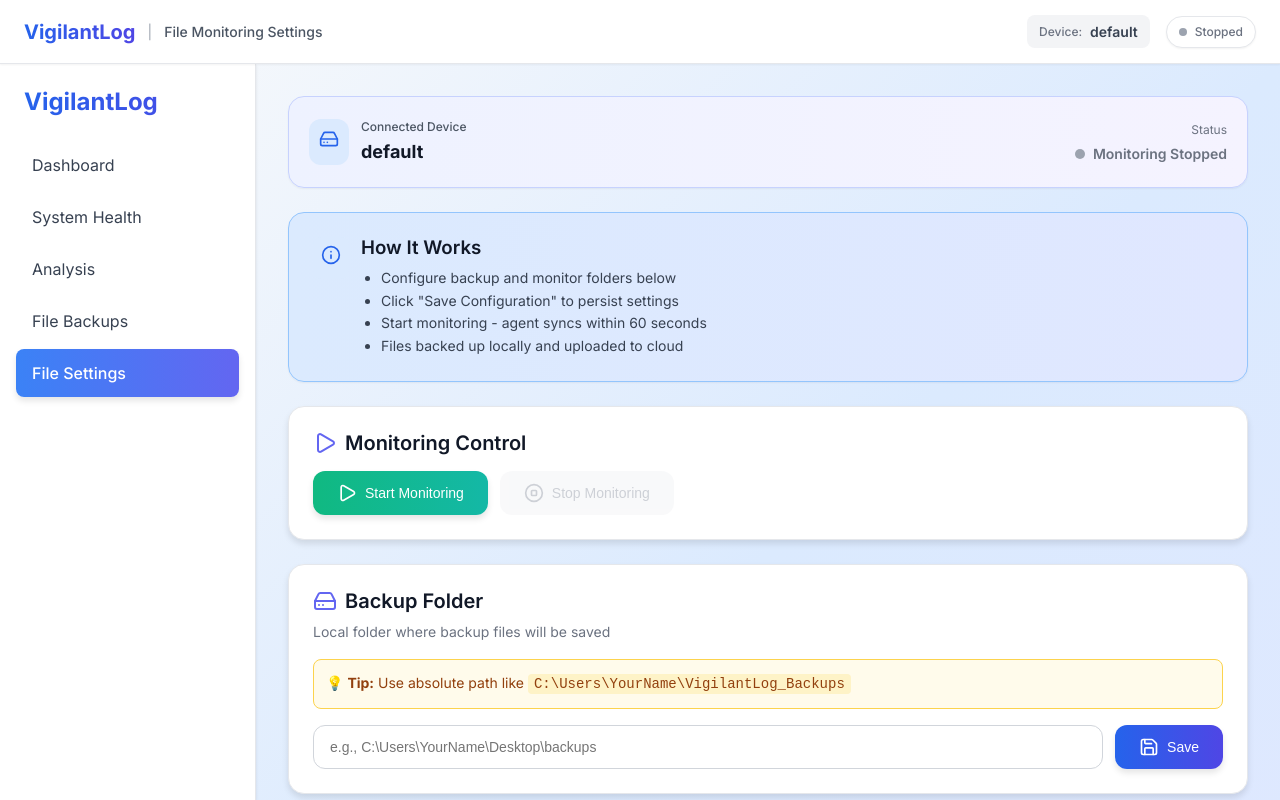
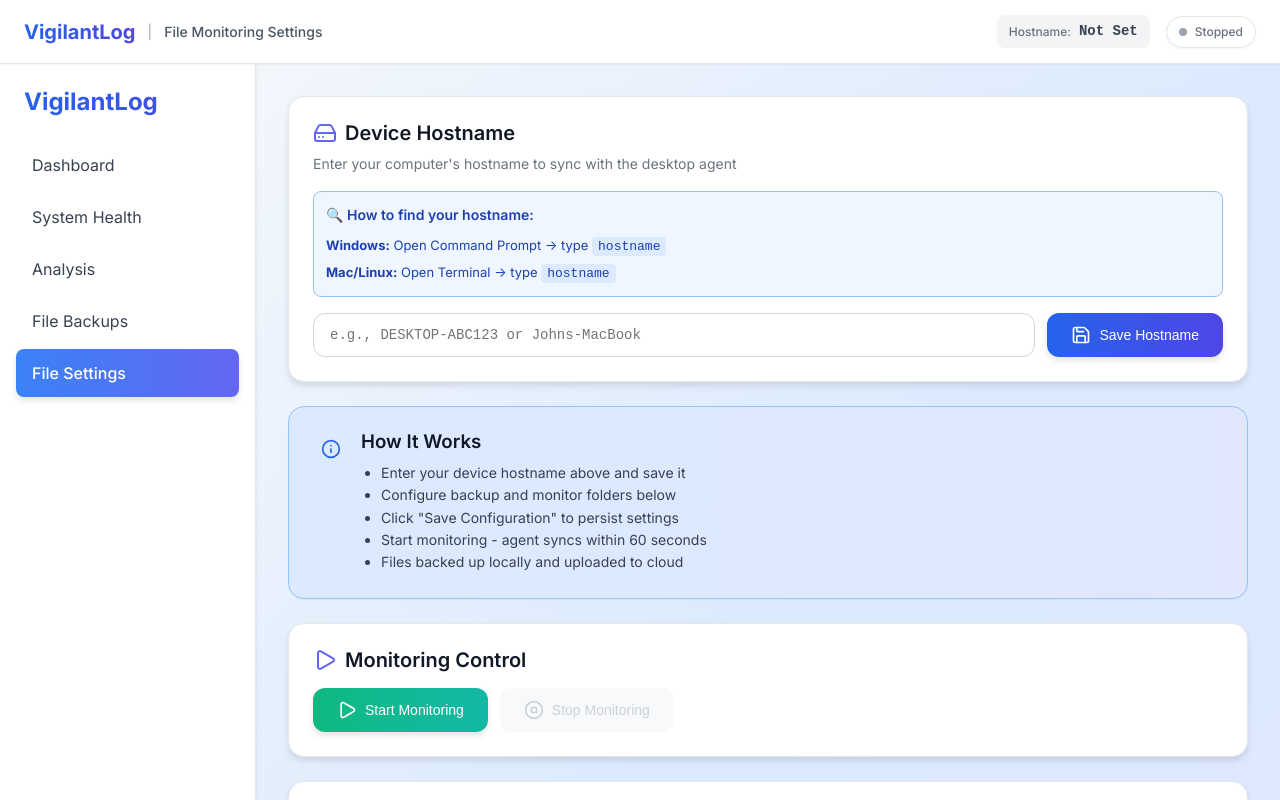
Before and after one commit to Nishanth-ck/vigilant-log-frontend, a React (Vite) app: page /file-settings in a window 1280 px wide. Shown: the top 800 px of the page. Built offline with nearby package versions, Linux system fonts and the light colour scheme; no server answers.

Commit message:
hostname update

```diff
--- a/src/pages/FileBackups.jsx
+++ b/src/pages/FileBackups.jsx
@@ -26,7 +26,7 @@ export default function FileBackups() {
   const fetchBackups = async () => {
     setLoading(true);
     try {
-      const deviceId = sessionStorage.getItem("deviceName") || "default";
+      const deviceId = localStorage.getItem("hostname") || "default";
 
       const localRes = await fetch(
         `${FILE_MONITORING_API_URL}/api/file-monitor/backups/local?deviceId=${deviceId}`
--- a/src/pages/FileSettings.jsx
+++ b/src/pages/FileSettings.jsx
@@ -27,13 +27,13 @@ export default function FileSettings() {
   const [backupFolder, setBackupFolder] = useState("");
   const [status, setStatus] = useState("");
   const [statusType, setStatusType] = useState("info");
-  const [deviceName, setDeviceName] = useState("");
+  const [hostname, setHostname] = useState("");
 
   const fetchState = async () => {
     try {
-      const deviceId = sessionStorage.getItem("deviceName") || "default";
+      const savedHostname = localStorage.getItem("hostname") || "";
       const res = await fetch(
-        `${FILE_MONITORING_API_URL}/api/file-monitor/state?deviceId=${deviceId}`
+        `${FILE_MONITORING_API_URL}/api/file-monitor/state?deviceId=${savedHostname || "default"}`
       );
       if (res.ok) {
         const data = await res.json();
@@ -54,8 +54,8 @@ export default function FileSettings() {
 
   useEffect(() => {
     fetchState();
-    const device = sessionStorage.getItem("deviceName") || "default";
-    setDeviceName(device);
+    const savedHostname = localStorage.getItem("hostname") || "";
+    setHostname(savedHostname);
   }, []);
 
   const showStatus = (message, type = "info") => {
@@ -67,7 +67,13 @@ export default function FileSettings() {
   const saveConfig = async () => {
     showStatus("Saving configuration...", "info");
     try {
-      const deviceId = sessionStorage.getItem("deviceName") || "default";
+      const deviceId = hostname || "default";
+
+      // Save hostname to localStorage
+      if (hostname) {
+        localStorage.setItem("hostname", hostname);
+      }
+
       const res = await fetch(`${FILE_MONITORING_API_URL}/api/file-monitor/state`, {
         method: "POST",
         headers: { "Content-Type": "application/json" },
@@ -120,7 +126,7 @@ export default function FileSettings() {
   const startMonitoring = async () => {
     showStatus("Starting monitoring...", "info");
     try {
-      const deviceId = sessionStorage.getItem("deviceName") || "default";
+      const deviceId = hostname || "default";
       const res = await fetch(`${FILE_MONITORING_API_URL}/api/file-monitor/start`, {
         method: "POST",
         headers: { "Content-Type": "application/json" },
@@ -142,7 +148,7 @@ export default function FileSettings() {
   const stopMonitoring = async () => {
     showStatus("Stopping monitoring...", "info");
     try {
-      const deviceId = sessionStorage.getItem("deviceName") || "default";
+      const deviceId = hostname || "default";
       const res = await fetch(`${FILE_MONITORING_API_URL}/api/file-monitor/stop`, {
         method: "POST",
         headers: { "Content-Type": "application/json" },
@@ -194,8 +200,8 @@ export default function FileSettings() {
         </div>
         <div style={{ display: "flex", alignItems: "center", gap: "16px" }}>
           <div style={{ display: "flex", alignItems: "center", gap: "8px", padding: "6px 12px", borderRadius: "8px", background: "#f3f4f6" }}>
-            <span style={{ fontSize: "12px", color: "#6b7280", fontWeight: 500 }}>Device:</span>
-            <span style={{ fontSize: "14px", fontWeight: 600, color: "#374151" }}>{deviceName}</span>
+            <span style={{ fontSize: "12px", color: "#6b7280", fontWeight: 500 }}>Hostname:</span>
+            <span style={{ fontSize: "14px", fontWeight: 600, color: "#374151", fontFamily: "monospace" }}>{hostname || "Not Set"}</span>
           </div>
           <div style={{ display: "flex", alignItems: "center", gap: "8px", padding: "6px 12px", borderRadius: "9999px", background: "white", boxShadow: "0 1px 2px rgba(0,0,0,0.05)", border: "1px solid #e5e7eb" }}>
             <div style={{ width: "8px", height: "8px", borderRadius: "50%", background: monitoring ? "#10b981" : "#9ca3af", animation: monitoring ? "pulse 2s infinite" : "none" }}></div>
@@ -233,27 +239,62 @@ export default function FileSettings() {
 
       {/* Main Content */}
       <main style={{ marginLeft: "256px", marginTop: "64px", padding: "32px" }}>
-        {/* Device Info Card */}
-        <div style={{ marginBottom: "24px", background: "linear-gradient(to right, #eef2ff, #f5f3ff)", borderRadius: "16px", padding: "20px", border: "1px solid #c7d2fe", boxShadow: "0 1px 2px rgba(0,0,0,0.05)" }}>
-          <div style={{ display: "flex", alignItems: "center", justifyContent: "space-between" }}>
-            <div style={{ display: "flex", alignItems: "center", gap: "12px" }}>
-              <div style={{ padding: "10px", background: "#dbeafe", borderRadius: "12px" }}>
-                <HardDrive size={20} color="#2563eb" />
-              </div>
-              <div>
-                <p style={{ fontSize: "12px", color: "#4b5563", fontWeight: 500, margin: "0 0 2px 0" }}>Connected Device</p>
-                <p style={{ fontSize: "18px", fontWeight: "bold", color: "#111827", margin: 0 }}>{deviceName}</p>
-              </div>
-            </div>
-            <div style={{ textAlign: "right" }}>
-              <p style={{ fontSize: "12px", color: "#6b7280", margin: "0 0 4px 0" }}>Status</p>
-              <div style={{ display: "flex", alignItems: "center", gap: "8px" }}>
-                <div style={{ width: "10px", height: "10px", borderRadius: "50%", background: monitoring ? "#10b981" : "#9ca3af" }}></div>
-                <span style={{ fontSize: "14px", fontWeight: 600, color: monitoring ? "#059669" : "#6b7280" }}>
-                  {monitoring ? "Monitoring Active" : "Monitoring Stopped"}
-                </span>
-              </div>
-            </div>
+        {/* Hostname Configuration Card */}
+        <div style={{ background: "white", borderRadius: "16px", boxShadow: "0 4px 6px rgba(0,0,0,0.1)", border: "1px solid #e5e7eb", padding: "24px", marginBottom: "24px" }}>
+          <h3 style={{ fontSize: "20px", fontWeight: 600, color: "#111827", margin: "0 0 8px 0", display: "flex", alignItems: "center", gap: "8px" }}>
+            <HardDrive size={24} color="#6366f1" />
+            Device Hostname
+          </h3>
+          <p style={{ fontSize: "14px", color: "#6b7280", margin: "0 0 16px 0" }}>Enter your computer's hostname to sync with the desktop agent</p>
+
+          <div style={{ marginBottom: "16px", padding: "12px", background: "#eff6ff", border: "1px solid #93c5fd", borderRadius: "8px" }}>
+            <p style={{ margin: "0 0 8px 0", fontSize: "14px", fontWeight: 600, color: "#1e40af" }}>
+              🔍 How to find your hostname:
+            </p>
+            <p style={{ margin: "0 0 4px 0", fontSize: "13px", color: "#1e40af" }}>
+              <strong>Windows:</strong> Open Command Prompt → type <code style={{ background: "#dbeafe", padding: "2px 6px", borderRadius: "4px", fontFamily: "monospace" }}>hostname</code>
+            </p>
+            <p style={{ margin: 0, fontSize: "13px", color: "#1e40af" }}>
+              <strong>Mac/Linux:</strong> Open Terminal → type <code style={{ background: "#dbeafe", padding: "2px 6px", borderRadius: "4px", fontFamily: "monospace" }}>hostname</code>
+            </p>
+          </div>
+
+          <div style={{ display: "flex", gap: "12px" }}>
+            <input
+              type="text"
+              value={hostname}
+              onChange={(e) => setHostname(e.target.value)}
+              placeholder="e.g., DESKTOP-ABC123 or Johns-MacBook"
+              style={{
+                flex: 1,
+                padding: "12px 16px",
+                border: "1px solid #d1d5db",
+                borderRadius: "12px",
+                fontSize: "14px",
+                outline: "none",
+                fontFamily: "monospace"
+              }}
+            />
+            <button
+              onClick={saveConfig}
+              style={{
+                display: "flex",
+                alignItems: "center",
+                gap: "8px",
+                padding: "12px 24px",
+                background: "linear-gradient(to right, #2563eb, #4f46e5)",
+                color: "white",
+                border: "none",
+                borderRadius: "12px",
+                fontWeight: 500,
+                cursor: "pointer",
+                boxShadow: "0 4px 6px rgba(0,0,0,0.1)",
+                fontSize: "14px"
+              }}
+            >
+              <Save size={20} />
+              Save Hostname
+            </button>
           </div>
         </div>
 
@@ -285,6 +326,7 @@ export default function FileSettings() {
             <div>
               <h3 style={{ fontWeight: 600, color: "#111827", margin: "0 0 8px 0" }}>How It Works</h3>
               <ul style={{ margin: 0, paddingLeft: "20px", color: "#374151", fontSize: "14px", lineHeight: "1.6" }}>
+                <li>Enter your device hostname above and save it</li>
                 <li>Configure backup and monitor folders below</li>
                 <li>Click "Save Configuration" to persist settings</li>
                 <li>Start monitoring - agent syncs within 60 seconds</li>
```
Lines whose indentation alone changed are shown as unchanged.
